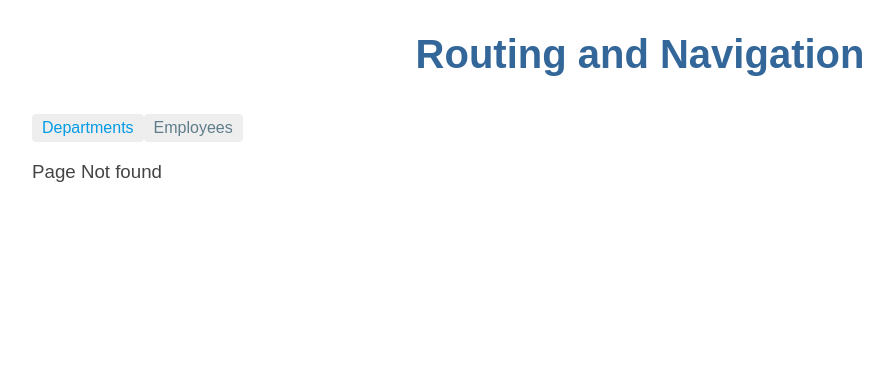
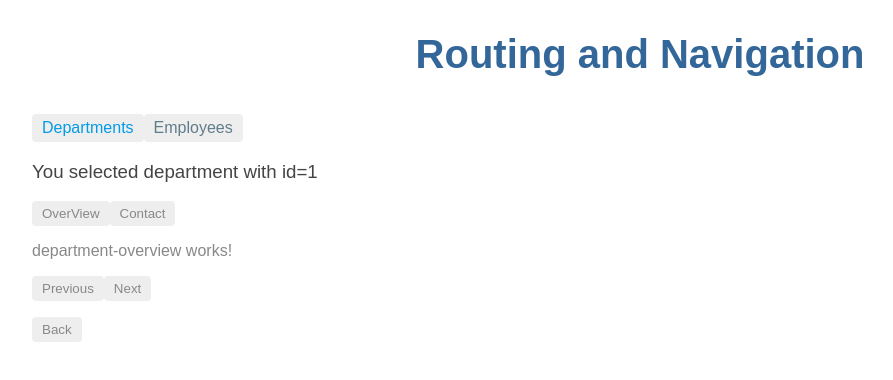
Before and after one commit to tarun-29/AngularBasics, an Angular app: page /departments/1/overview in a window 1280 px wide. Before the commit this address had no page. Shown: the top 380 px of the page, without its empty margins (0-893 px from the left). Built offline with nearby package versions, Linux system fonts and the light colour scheme.

Commit message:
childRoute

```diff
--- a/src/app/app.module.ts
+++ b/src/app/app.module.ts
@@ -3,11 +3,15 @@
 
 import { AppRoutingModule, routingComponent } from './app-routing.module';
 import { AppComponent } from './app.component';
+import { DepartmentOverviewComponent } from './department-overview/department-overview.component';
+import { DepartmentContactComponent } from './department-contact/department-contact.component';
 
 @NgModule({
   declarations: [
     AppComponent,
     routingComponent,
+    DepartmentOverviewComponent,
+    DepartmentContactComponent,
   ],
   imports: [
     BrowserModule,
--- a/src/app/deparment-detail/deparment-detail.component.ts
+++ b/src/app/deparment-detail/deparment-detail.component.ts
@@ -1,38 +1,54 @@
 import { Component, OnInit } from '@angular/core';
-import { ActivatedRoute, Router, ParamMap } from "@angular/router"
+import { ActivatedRoute, Router, ParamMap } from '@angular/router';
 
 @Component({
   selector: 'app-deparment-detail',
   template: `
-    <h3>You selected department with id={{departmentId}}</h3>
-    <a (click)="goPrevious()">Previous</a>
-    <a (click)="goNext()">Next</a>
-    <a (click)="gotoDepartments()">Back</a>
+    <h3>You selected department with id={{ departmentId }}</h3>
+    <p>
+      <button (click)="showOverview()">OverView</button>
+      <button (click)="showContact()">Contact</button>
+    </p>
+    <router-outlet></router-outlet>
+    <p>
+      <button (click)="goPrevious()">Previous</button>
+      <button (click)="goNext()">Next</button>
+    </p>
+    <div>
+      <button (click)="gotoDepartments()">Back</button>
+    </div>
   `,
-  styles: [
-  ]
+  styles: []
 })
 export class DeparmentDetailComponent implements OnInit {
   public departmentId;
-  constructor(private route: ActivatedRoute, private router: Router) { }
+  constructor(private route: ActivatedRoute, private router: Router) {}
 
   ngOnInit(): void {
     // let id = parseInt(this.route.snapshot.paramMap.get('id'));
-    this.route.paramMap.subscribe((params: ParamMap)=>{
-      let id = parseInt(params.get('id'))
+    this.route.paramMap.subscribe((params: ParamMap) => {
+      let id = parseInt(params.get('id'));
       this.departmentId = id;
-    })
+    });
   }
-  goPrevious(){
-    let previousId = this.departmentId-1
-    this.router.navigate(['/departments',previousId])
+  goPrevious() {
+    let previousId = this.departmentId - 1;
+    this.router.navigate(['/departments', previousId]);
   }
-  goNext(){
-    let nextId = this.departmentId+1
-    this.router.navigate(['/departments',nextId])
+  goNext() {
+    let nextId = this.departmentId + 1;
+    this.router.navigate(['/departments', nextId]);
   }
-  gotoDepartments(){
+  gotoDepartments() {
     let selectedId = this.departmentId ? this.departmentId : null;
-    this.router.navigate(['../',{id: selectedId}],{relativeTo: this.route})
+    this.router.navigate(['../', { id: selectedId }], {
+      relativeTo: this.route
+    });
+  }
+  showOverview() {
+    this.router.navigate(['overview'], { relativeTo: this.route });
+  }
+  showContact() {
+    this.router.navigate(['contact'], { relativeTo: this.route });
   }
 }
--- /dev/null
+++ b/src/app/department-contact/department-contact.component.ts
@@ -0,0 +1,20 @@
+import { Component, OnInit } from '@angular/core';
+
+@Component({
+  selector: 'app-department-contact',
+  template: `
+    <p>
+      department-contact works!
+    </p>
+  `,
+  styles: [
+  ]
+})
+export class DepartmentContactComponent implements OnInit {
+
+  constructor() { }
+
+  ngOnInit(): void {
+  }
+
+}
--- /dev/null
+++ b/src/app/department-overview/department-overview.component.ts
@@ -0,0 +1,20 @@
+import { Component, OnInit } from '@angular/core';
+
+@Component({
+  selector: 'app-department-overview',
+  template: `
+    <p>
+      department-overview works!
+    </p>
+  `,
+  styles: [
+  ]
+})
+export class DepartmentOverviewComponent implements OnInit {
+
+  constructor() { }
+
+  ngOnInit(): void {
+  }
+
+}
```
Also changed, not shown: src/app/app-routing.module.ts (+13 -2 lines), 2 other files (tests, documents, lock files or other folders).
